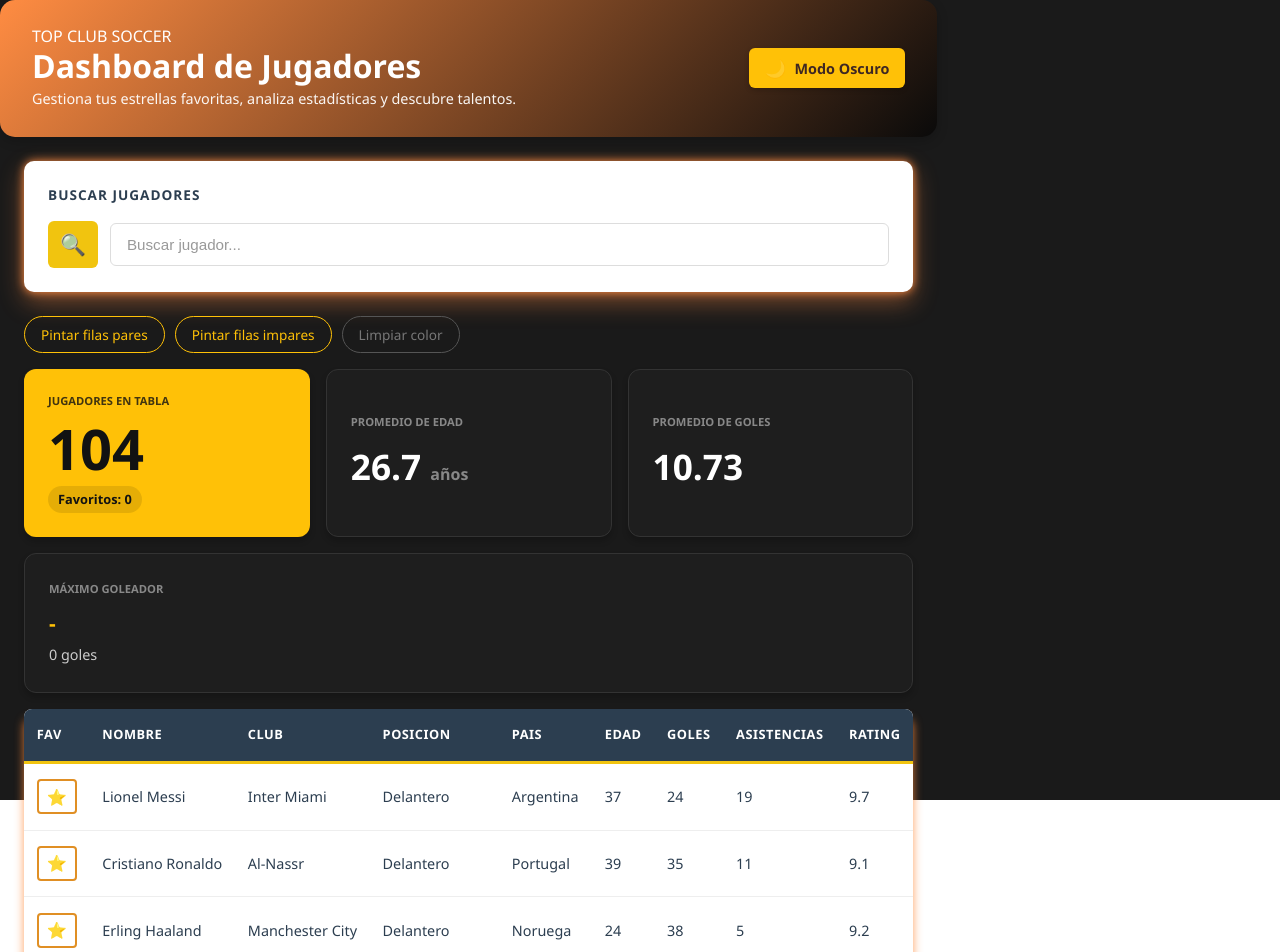
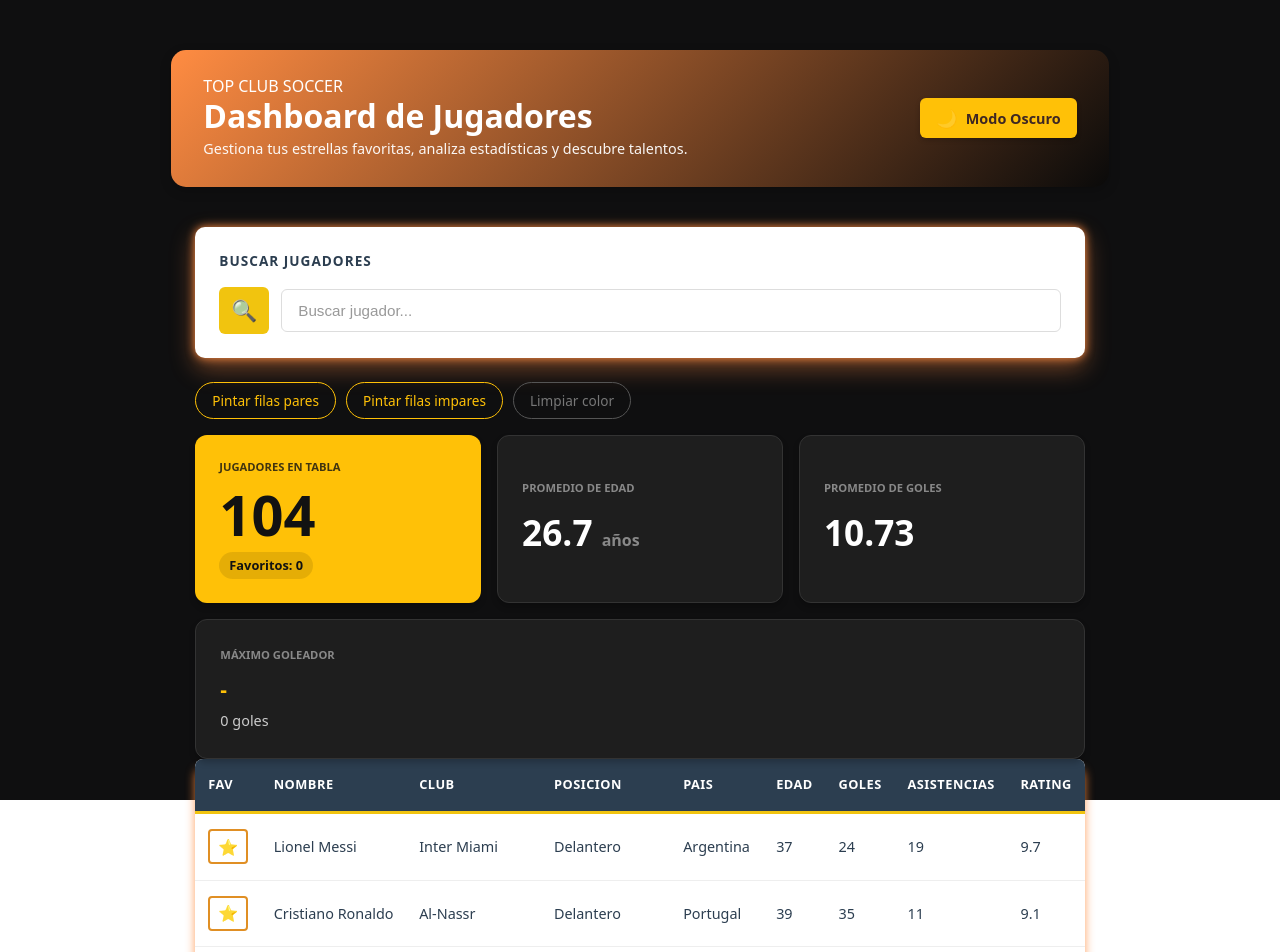
Before and after one commit to JuanEstebanCuellar/FUTBOL-TrabajoFinalProgramacion4, a React (Vite) app: page / in a window 1280 px wide. Shown: the top 952 px of the page. Built offline with nearby package versions, Linux system fonts and the light colour scheme.

Commit message:
Estilos CSS (Refinando)

```diff
--- a/src/App.css
+++ b/src/App.css
@@ -11,17 +11,6 @@
   --yellow: #f1c40f;
   --text-dark: #2c3e50;
   --text-light: #7f8c8d;
-}
-
-body {
-  font-family: 'Segoe UI', Tahoma, Geneva, Verdana, sans-serif;
-  background-color: #f0f0f0;
-  color: var(--text-dark);
-}
-
-body.dark-mode {
-  background-color: #1a1a1a;
-  color: #e0e0e0;
 }
 
 /* HEADER GLOBAL */
@@ -102,17 +91,23 @@ body.dark-mode {
   width: 100%;
   min-height: 100vh;
   display: flex;
-  justify-content: center; /* centra horizontalmente el contenido */
-  align-items: flex-start; /* si quieres centrar verticalmente usa 'center' */
-  padding: var(--app-padding);
-  background: var(--app-bg, #fafafa);
+  justify-content: center; /* centra el contenido horizontal */
+  align-items: flex-start; /* si quieres centrar vertical cambia a center */
+  padding: var(--app-padding, 40px);
   box-sizing: border-box;
+  background: transparent;
 }
 
 .app-content {
   width: 100%;
-  max-width: var(--app-max-width);
+  max-width: var(--app-max-width, 1400px);
   display: flex;
   flex-direction: column;
   gap: 1rem;
+  margin: 0;
 }
+
+/* Asegura que header, controles y paneles ocupen todo el ancho del content */
+.app-content > * {
+  width: 100%;
+}
--- a/src/App.jsx
+++ b/src/App.jsx
@@ -191,69 +191,75 @@ function App() {
   }, []);
 
   return (
-    React.createElement('div', { className: 'app ' + (darkMode ? 'app--dark' : '') },
-      React.createElement('header', { className: 'app__header' },
-        React.createElement('div', { className: 'app__header-content' },
-          React.createElement('div', { className: 'app__header-left' },
-            React.createElement('p1', { className: 'app__title' }, 'TOP CLUB SOCCER'),
-            React.createElement('h1', { className: 'app__subtitle' }, 'Dashboard de Jugadores'),
-            React.createElement('p', { className: 'app__description' }, 'Gestiona tus estrellas favoritas, analiza estadísticas y descubre talentos.')
-          ),
-          React.createElement('div', { className: 'app__header-right' },
-            React.createElement(ThemeToggle, { darkMode: darkMode, onToggle: setDarkMode }),
-          )
-        )
-      ),
+    <div className="app-wrapper">
+      <div className="app-content">
+        <header className="app__header">
+          <div className="app__header-content">
+            <div className="app__header-left">
+              <p1 className="app__title">TOP CLUB SOCCER</p1>
+              <h1 className="app__subtitle">Dashboard de Jugadores</h1>
+              <p className="app__description">Gestiona tus estrellas favoritas, analiza estadísticas y descubre talentos.</p>
+            </div>
+            <div className="app__header-right">
+              <ThemeToggle darkMode={darkMode} onToggle={setDarkMode} />
+            </div>
+          </div>
+        </header>
 
-      !Array.isArray(players) || players.length === 0 ? React.createElement('div', { className: 'app__error', style: { padding: 12, background: '#ffe6e6', color: '#660000', textAlign: 'center' } }, 'No se pudieron cargar los datos de jugadores.') : null,
+        {!Array.isArray(players) || players.length === 0 ? (
+          <div className="app__error" style={{ padding: 12, background: '#ffe6e6', color: '#660000', textAlign: 'center' }}>
+            No se pudieron cargar los datos de jugadores.
+          </div>
+        ) : null}
 
-      React.createElement('main', { className: 'app__main' },
-        React.createElement('div', { className: 'search-section' },
-          React.createElement('h3', { className: 'search-section-title' }, 'BUSCAR JUGADORES'),
-          React.createElement(SearchBar, { searchTerm: searchTerm, setSearchTerm: setSearchTerm }),
-          React.createElement(SearchHistory, {
-            searchHistory: searchHistory,
-            onSelectHistory: function(term) { setSearchTerm(term); }
-          })
-        ),
+        <main className="app__main">
+          <div className="search-section">
+            <h3 className="search-section-title">BUSCAR JUGADORES</h3>
+            <SearchBar searchTerm={searchTerm} setSearchTerm={setSearchTerm} />
+            <SearchHistory
+              searchHistory={searchHistory}
+              onSelectHistory={function(term) { setSearchTerm(term); }}
+            />
+          </div>
 
-        React.createElement(ControlPanel, {
-          stats: stats,
-          favorites: favorites,
-          rowColors: rowColors,
-          setRowColors: setRowColors,
-          searchHistory: searchHistory,
-          setSearchHistory: setSearchHistory,
-          setSearchTerm: setSearchTerm
-        }),
+          <ControlPanel
+            stats={stats}
+            favorites={favorites}
+            rowColors={rowColors}
+            setRowColors={setRowColors}
+            searchHistory={searchHistory}
+            setSearchHistory={setSearchHistory}
+            setSearchTerm={setSearchTerm}
+          />
 
-        React.createElement(StatsPanel, { stats: stats, favoritesCount: favorites.length }), // <-- agregado
+          <StatsPanel stats={stats} favoritesCount={favorites.length} />
 
-        React.createElement(PlayerTable, {
-          players: currentPlayers,
-          onSort: handleSort,
-          rowColors: rowColors,
-          favorites: favorites,
-          onToggleFavorite: handleToggleFavorite,
-          onRowClick: handleRowClick
-        }),
+          <PlayerTable
+            players={currentPlayers}
+            onSort={handleSort}
+            rowColors={rowColors}
+            favorites={favorites}
+            onToggleFavorite={handleToggleFavorite}
+            onRowClick={handleRowClick}
+          />
 
-        React.createElement(Pagination, {
-          currentPage: currentPage,
-          totalPages: totalPages,
-          onPageChange: setCurrentPage,
-          itemsPerPage: itemsPerPage,
-          onItemsPerPageChange: setItemsPerPage
-        })
-      ),
+          <Pagination
+            currentPage={currentPage}
+            totalPages={totalPages}
+            onPageChange={setCurrentPage}
+            itemsPerPage={itemsPerPage}
+            onItemsPerPageChange={setItemsPerPage}
+          />
+        </main>
 
-      React.createElement(Modal, {
-        isOpen: isModalOpen,
-        onClose: function() { setIsModalOpen(false); },
-        player: selectedPlayer,
-        darkMode: darkMode
-      })
-    )
+        <Modal
+          isOpen={isModalOpen}
+          onClose={function() { setIsModalOpen(false); }}
+          player={selectedPlayer}
+          darkMode={darkMode}
+        />
+      </div>
+    </div>
   );
 }
 
--- a/src/index.css
+++ b/src/index.css
@@ -14,17 +14,45 @@
 }
 
 :root {
-  --app-max-width: 1200px; /* cambia si quieres otro ancho máximo */
-  --app-padding: 1.5rem;
+  --app-max-width: 1400px; /* cambia si quieres otro ancho máximo */
+  --app-padding: 50px;
+  --app-bg: #ffffff;
+  --app-bg-contrast: #f5f5f5;
+  --text-color: #111111;
+  --panel-bg: #ffffff;
+  --panel-contrast: #f2f2f2;
 }
 
-/* Asegura que la app ocupe toda la pantalla */
+/* Dark theme overrides */
+body.dark-mode {
+  --app-bg: #0f0f10;
+  --app-bg-contrast: #141414;
+  --text-color: #e6e6e6;
+  --panel-bg: #1a1a1a;
+  --panel-contrast: #222;
+}
+
+/* Light theme explicit (optional) */
+body.light-mode {
+  --app-bg: #ffffff;
+  --app-bg-contrast: #fafafa;
+  --text-color: #111;
+  --panel-bg: #ffffff;
+  --panel-contrast: #f2f2f2;
+}
+
+/* Forzar alto completo y box-sizing */
 html, body, #root {
   height: 100%;
   margin: 0;
   padding: 0;
   box-sizing: border-box;
+  background: var(--app-bg);
+  color: var(--text-color);
 }
+
+/* Normalize box-sizing for all elements */
+*, *::before, *::after { box-sizing: inherit; }
 
 a {
   font-weight: 500;
@@ -38,7 +66,8 @@ a:hover {
 body {
   margin: 0;
   display: flex;
-  place-items: center;
+  justify-content: center; /* centra el root horizontalmente */
+  align-items: flex-start;  /* alinea al principio verticalmente */
   min-width: 320px;
   min-height: 100vh;
 }
--- a/src/styles/PlayerTable.css
+++ b/src/styles/PlayerTable.css
@@ -1,7 +1,8 @@
 .player-table-container {
   width: 100%;
   max-width: 100%;
-  margin: 0 auto; /* centra el contenedor */
+  margin: 0 auto;
+  padding: 0;
   box-sizing: border-box;
   background: white;
   border-radius: 8px;
@@ -13,6 +14,7 @@
 
 .player-table {
   width: 100%;
+  table-layout: auto; /* o fixed si prefieres columnas uniformes */
   border-collapse: collapse;
   font-size: 0.9rem;
 }
@@ -49,6 +51,7 @@
 .player-table tbody tr {
   transition: all 0.3s;
   cursor: pointer;
+  background: transparent;
 }
 
 .player-table tbody tr:hover {
--- a/src/styles/StatsPanel.css
+++ b/src/styles/StatsPanel.css
@@ -1,18 +1,17 @@
 .stats-dashboard {
   width: 100%;
-  max-width: 100%;
-  margin: 0 auto 1rem;
   display: flex;
   gap: 1rem;
   flex-wrap: wrap;
+  justify-content: space-between;
   align-items: stretch;
-  justify-content: space-between;
   box-sizing: border-box;
+  margin: 0;
 }
 
 .stat-card {
-  flex: 1 1 220px; /* crece, pero mantiene un ancho mínimo razonable */
-  min-width: 180px;
+  flex: 1 1 260px; /* crece para ocupar el espacio */
+  min-width: 200px;
   padding: 1.5rem;
   border-radius: 12px;
   display: flex;
```
